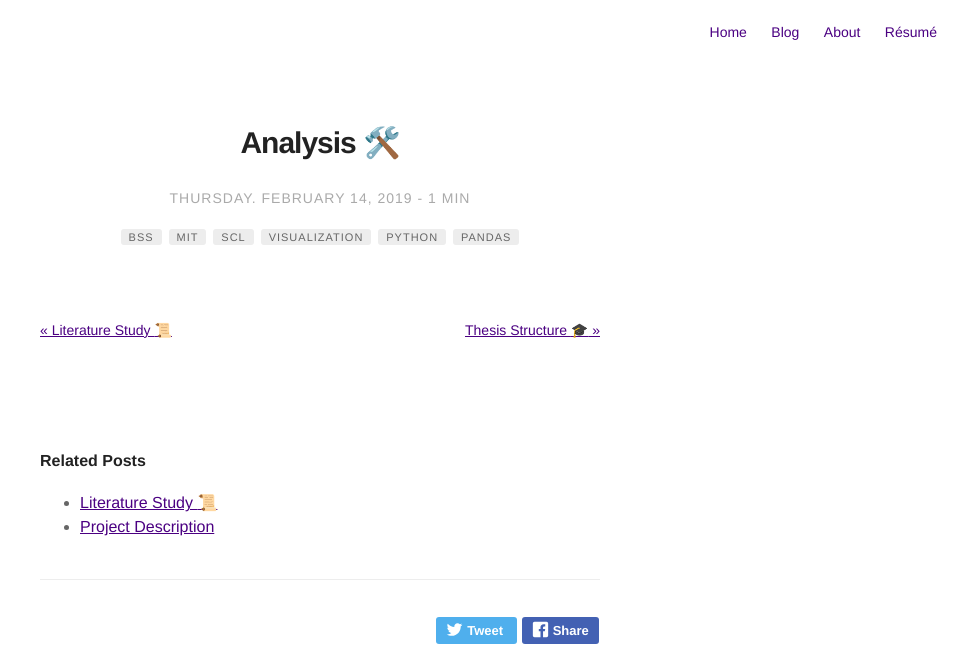
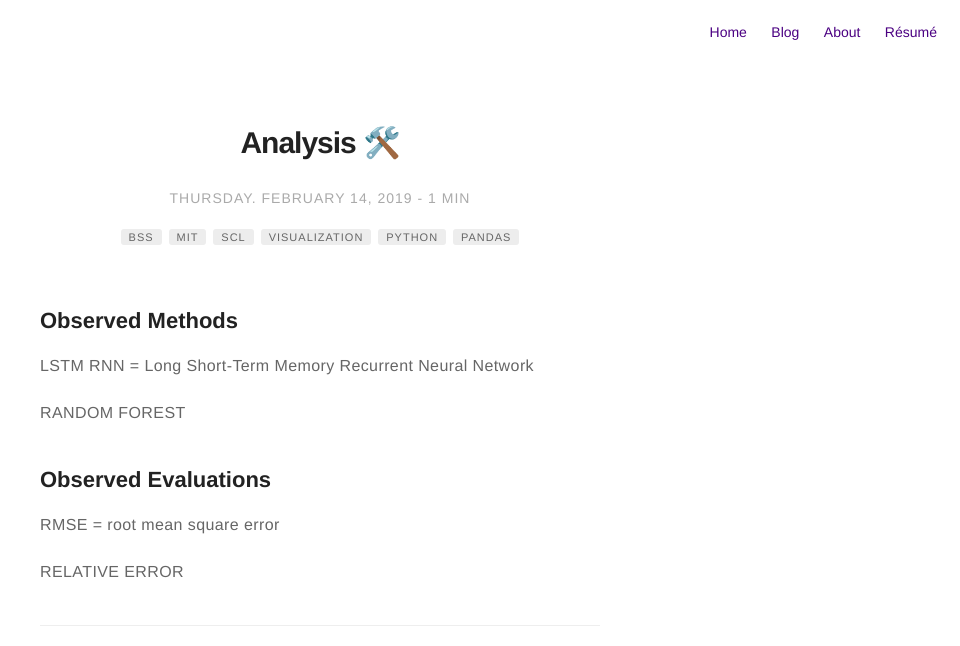
Before and after one commit to dljubenk/dljubenk.github.io, a Jekyll site: the page built from _posts/2019-02-14-analysis.markdown, in a window 1280 px wide. Shown: the top 646 px of the page, without its empty margins (320-1280 px from the left). Built offline with Jekyll 4.4.1, drawn with Linux system fonts in a browser that asks for light colours; emoji names are drawn with the system emoji font; comment, search, counter and statistics services are not loaded; grey boxes are pictures that could not be loaded.

Commit message:
Update 2019-02-14-analysis.markdown

```diff
--- a/_posts/2019-02-14-analysis.markdown
+++ b/_posts/2019-02-14-analysis.markdown
@@ -17,3 +17,23 @@ description: Analysis
 jemoji: '<img class="emoji" title=":hammer_and_wrench:" alt=":hammer_and_wrench:" src="https://assets.github.com/images/icons/emoji/unicode/1f6E0.png" height="20" width="20" align="absmiddle">'
 
 ---
+
+## Observed Methods
+
+LSTM RNN = Long Short-Term Memory Recurrent Neural Network
+
+RANDOM FOREST
+
+## Observed Evaluations
+
+RMSE = root mean square error
+
+RELATIVE ERROR
+
+---
+![Markdown Image][1]
+
+---
+
+
+[1]: /assets/images/zoo.png
```
